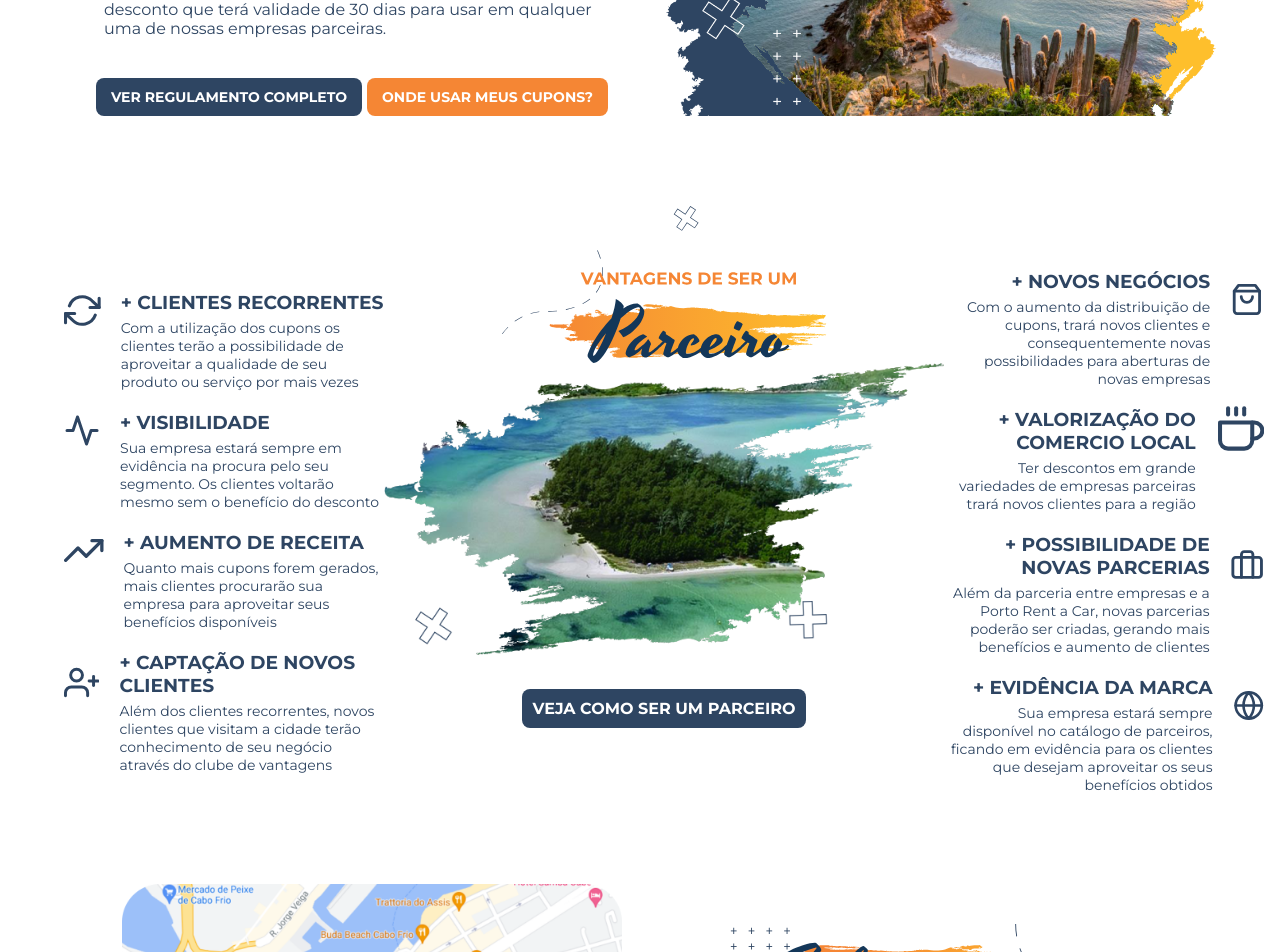
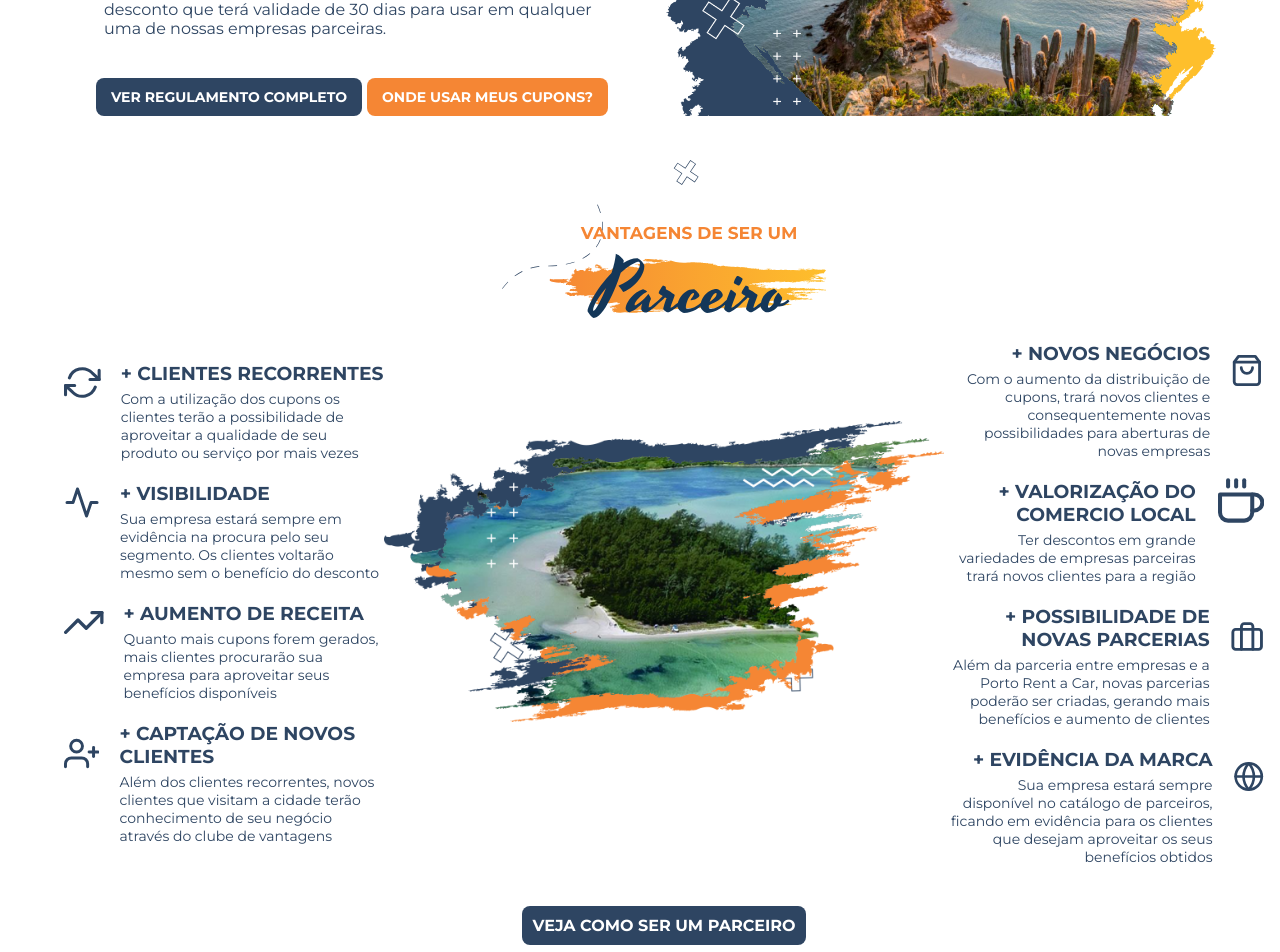
Before and after one commit to portorentacar/porto-de-vantagens, a React (Create React App) app: page / in a window 1280 px wide. Shown: the part 820-1772 px from the top of the page. Built offline with nearby package versions, Linux system fonts and the light colour scheme.

Commit message:
Finalização de layout principal

```diff
--- a/src/components/Contact/contact.css
+++ b/src/components/Contact/contact.css
@@ -1,5 +1,5 @@
 .contact {
-  margin: 50px 0 50px 0;
+  margin: 80px 0 50px 0;
   display: flex;
   flex-direction: row;
   align-items: center;
@@ -54,7 +54,7 @@
 @media (max-width: 900px) {
 
   .contact {
-    margin: 50px 0 50px 0;
+    margin: 80px 0 50px 0;
     display: flex;
     flex-direction: column;
     align-items: center;
@@ -69,7 +69,7 @@
     }
 
     .contact {
-      margin: 50px 0 50px 0;
+      margin: 80px 0 50px 0;
       display: flex;
       flex-direction: column;
       align-items: center;
--- a/src/components/Enterprise/Enterprise.jsx
+++ b/src/components/Enterprise/Enterprise.jsx
@@ -10,6 +10,9 @@ function Enterprise() {
     return (
         <div className="container">
             <div className="content">
+                <div className="title-mobile">
+                    <img src={companyTitle} alt="title-section" />
+                </div>
                 <div className="company">
                     <div className="company-texts">
 
@@ -50,11 +53,10 @@ function Enterprise() {
                     </div>
 
                     <div className="title">
-                        <img src={companyTitle} alt="title-section" />
+
                         <div className="image">
                             <img src={companyImg} alt="imagem" />
                         </div>
-                        <Link to="/parceiros" className="btn-company">VEJA COMO SER UM PARCEIRO</Link>
                     </div>
 
 
@@ -95,6 +97,9 @@ function Enterprise() {
                     </div>
 
                 </div>
+                <div className="company-button">
+                    <Link to="/parceiros" className="btn-company">VEJA COMO SER UM PARCEIRO</Link>
+                </div>
             </div>
         </div>
     )
--- a/src/components/Enterprise/enterprise.css
+++ b/src/components/Enterprise/enterprise.css
@@ -1,9 +1,9 @@
 .company {
-  margin-top: 150px;
   display: flex;
   flex-direction: row;
   align-items: center;
   justify-content: space-between;
+  margin-bottom: 30px;
 }
 
 .company .company-texts {
@@ -57,16 +57,22 @@
 
 .company .title .image img {
   width: 560px;
+  margin-top: 70px;
 }
 
-.company .title a {
+.company-button a {
   background-color: #2e4562;
   text-decoration: none;
   color: #fff;
   font-weight: 700;
   padding: 10px;
   border-radius: 8px;
-  margin-top: 30px;
+}
+
+.title-mobile img {
+  width: 325px;
+  margin-top: 40px;
+  margin-bottom: 20px;
 }
 
 @media (max-width: 1080px) {
```
Also changed, not shown: src/assets/images/parceirosCentro.png.
